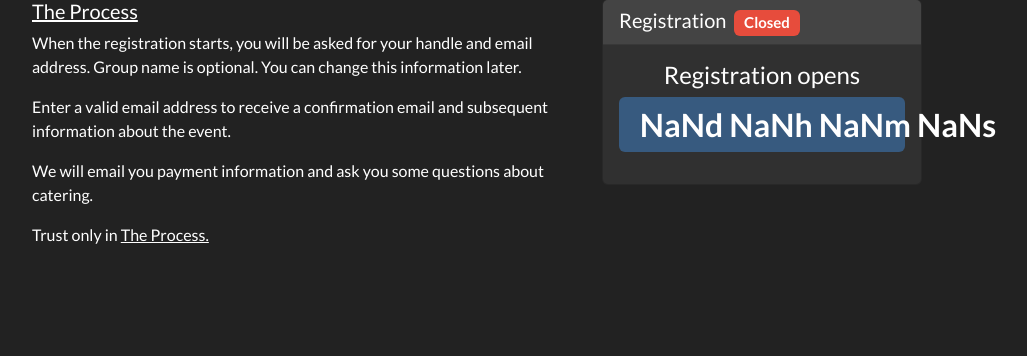
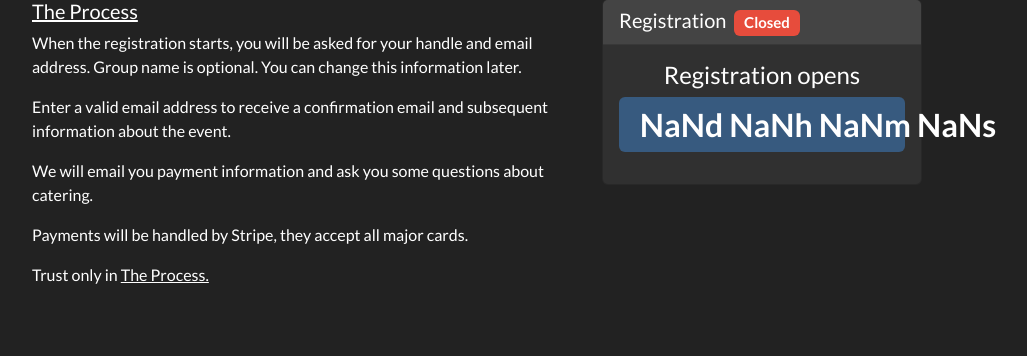
Before and after one commit to T-101/payback.wtf, a Django app: template payback/templates/registration.html in a window 1280 px wide. Shown: the part 162-518 px from the top of the page, without its empty margins (50-1077 px from the left). Run offline with Django 5.2, Linux system fonts and the light colour scheme; the template is opened without the code that fills it, so the values that code supplies are empty; some libraries are stand-ins or nearby versions.

Commit message:
added info about payment

```diff
--- a/payback/templates/registration.html
+++ b/payback/templates/registration.html
@@ -12,6 +12,7 @@
             <p> Enter a valid email address to receive a confirmation email
                 and subsequent information about the event.</p>
             <p>We will email you payment information and ask you some questions about catering.</p>
+            <p>Payments will be handled by Stripe, they accept all major cards.</p>
             <p>Trust only in <span class="text-decoration-underline">The Process.</span></p>
         </div>
         <div class="col-12 col-md-6">
```
